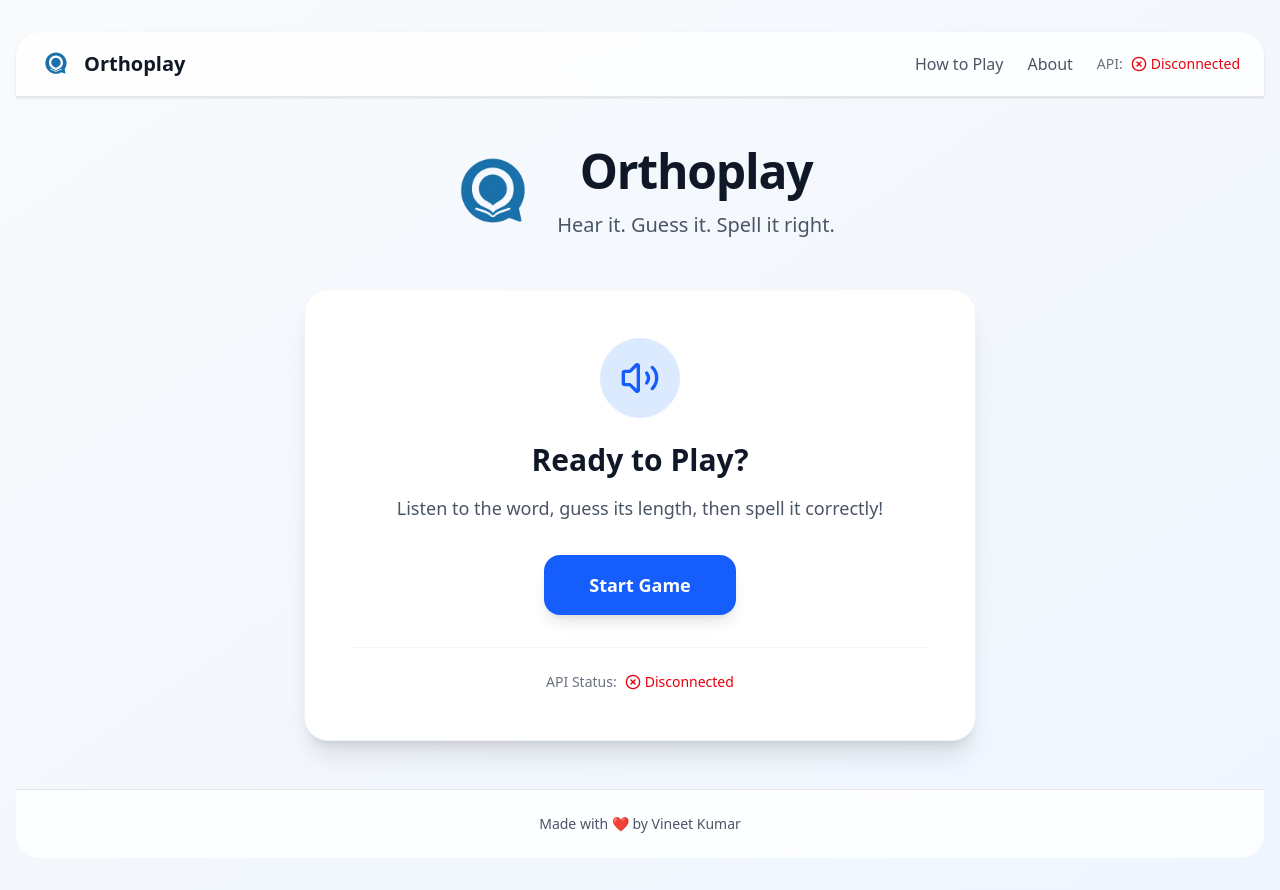
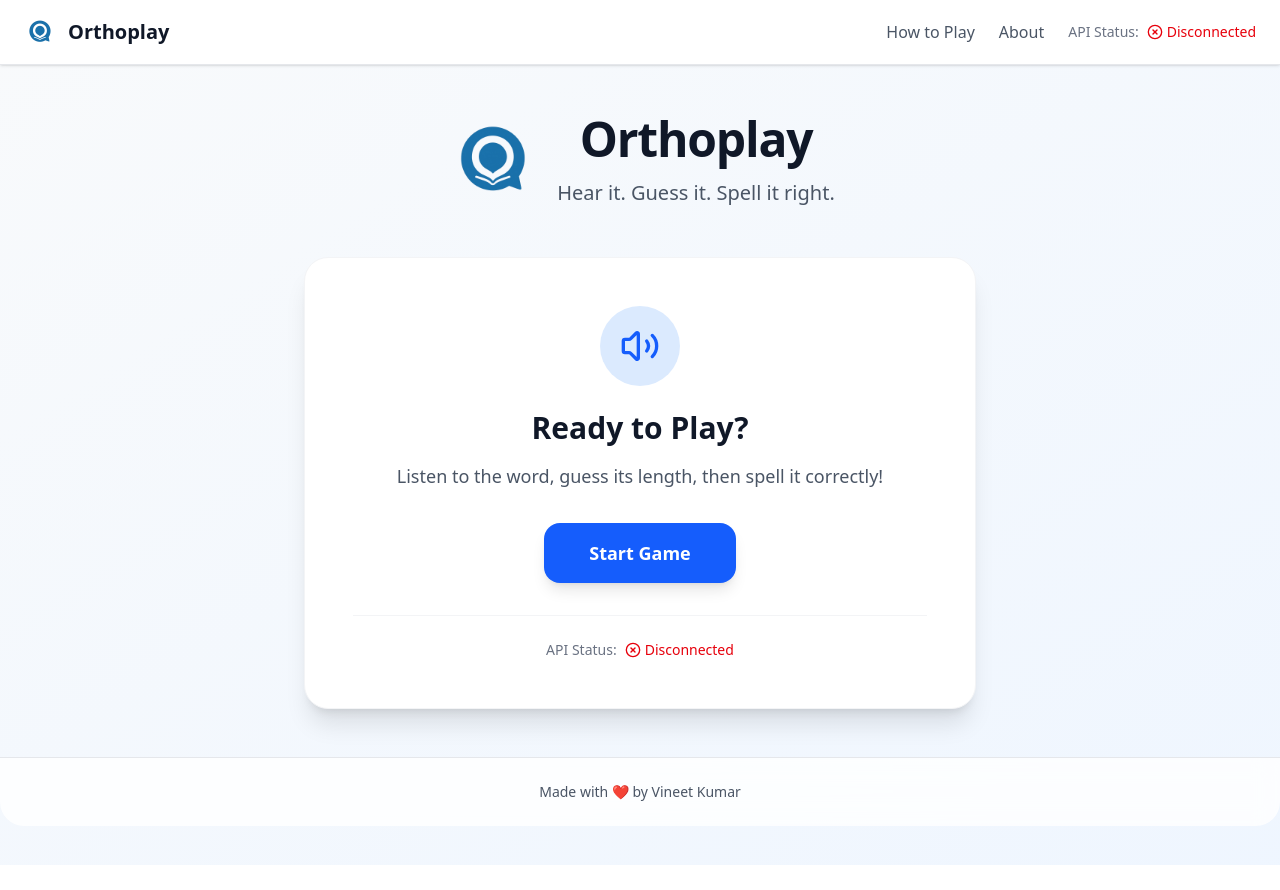
Before and after one commit to whyvineet/orthoplay, a React (Vite) app in the folder frontend/: page / in a window 1280 px wide. After the commit the page ends 865 px from the top, so only its background shows below. Built offline with nearby package versions, Linux system fonts and the light colour scheme; no server answers.

Commit message:
Improved Navbar UI

```diff
--- a/frontend/src/App.jsx
+++ b/frontend/src/App.jsx
@@ -4,6 +4,7 @@ import GamePage from './pages/GamePage';
 import CompletePage from './pages/CompletePage';
 import ErrorMessage from './components/ErrorMessage';
 import { apiService } from './services/apiService';
+import Navigation from './components/Navigation';
 
 const OrthoplayGame = () => {
   const [gameState, setGameState] = useState('start'); // 'start', 'playing', 'complete'
@@ -213,6 +214,7 @@ const OrthoplayGame = () => {
         />
       )}
 
+      <Navigation apiStatus={apiStatus} />
       {gameState === 'start' && <StartPage {...gameProps} />}
       {gameState === 'playing' && <GamePage {...gameProps} />}
       {gameState === 'complete' && <CompletePage {...gameProps} />}
--- a/frontend/src/components/Navigation.jsx
+++ b/frontend/src/components/Navigation.jsx
@@ -4,7 +4,7 @@ import { useState } from "react";
 const Navigation = ({ apiStatus }) => {
   const [isOpen, setIsOpen] = useState(false);
   return (
-    <nav className="bg-white/80 backdrop-blur-md border-b border-gray-200 mb-12 rounded-t-3xl shadow-sm flex items-center justify-between px-2">
+    <nav className="sticky top-0 bg-white/50 z-10 backdrop-blur-md border-b border-gray-200 shadow-sm flex items-center justify-between px-2">
       <div className="max-w-7xl mx-auto md:px-4 flex items-center justify-between w-full p-1 md:h-16 h-12">
         {/* logo */}
         <div className="flex items-center">
@@ -14,18 +14,17 @@ const Navigation = ({ apiStatus }) => {
 
         {/* Desktop Navigation */}
         <div className="items-center space-x-6 hidden md:flex">
-          <button className="text-gray-600 hover:text-gray-900 transition-colors">
+          <button className="text-gray-600 hover:text-gray-900 transition-colors cursor-pointer">
             How to Play
           </button>
-          <button className="text-gray-600 hover:text-gray-900 transition-colors">
+          <button className="text-gray-600 hover:text-gray-900 transition-colors cursor-pointer">
             About
           </button>
           <div className="flex items-center text-sm">
-            <span className="text-gray-500 mr-2">API:</span>
+            <span className="text-gray-500 mr-2">API Status:</span>
             <span
-              className={`flex items-center font-medium ${
-                apiStatus === "connected" ? "text-green-600" : "text-red-600"
-              }`}
+              className={`flex items-center font-medium ${apiStatus === "connected" ? "text-green-600" : "text-red-600"
+                }`}
             >
               {apiStatus === "connected" ? (
                 <CheckCircle className="h-4 w-4 mr-1" />
@@ -39,24 +38,21 @@ const Navigation = ({ apiStatus }) => {
 
         {/* mobile navbar hamburger */}
         <div className="md:hidden" onClick={() => setIsOpen(!isOpen)}>
-          <button>
+          <button className="cursor-pointer">
             <Menu />
           </button>
         </div>
 
         {/* Mobile Menu */}
         {isOpen && (
-          <div className="absolute top-full left-0 w-full bg-white p-4 flex flex-col gap-2 rounded-b-md shadow-lg z-50 text-sm items-center">
-            <div>How to Play</div>
-            <hr className="w-full border-gray-300" />
-            <div>About</div>
-            <hr className="w-full border-gray-300" />
+          <div className="md:hidden absolute top-full left-0 w-full bg-white p-4 flex flex-col gap-y-4 rounded-b-md shadow-lg z-50 text-sm items-center">
+            <div className="cursor-pointer text-gray-600 hover:text-gray-900 transition-colors ">How to Play</div>
+            <div className="cursor-pointer text-gray-600 hover:text-gray-900 transition-colors ">About</div>
             <div className="flex items-center gap-2">
-              <span>API:</span>
+              <span>API Status:</span>
               <span
-                className={`flex items-center font-medium ${
-                  apiStatus === "connected" ? "text-green-600" : "text-red-600"
-                }`}
+                className={`flex items-center font-medium ${apiStatus === "connected" ? "text-green-600" : "text-red-600"
+                  }`}
               >
                 {apiStatus === "connected" ? (
                   <CheckCircle className="h-4 w-4 mr-1" />
--- a/frontend/src/pages/StartPage.jsx
+++ b/frontend/src/pages/StartPage.jsx
@@ -1,12 +1,10 @@
 import { Volume2, CheckCircle, XCircle } from "lucide-react";
-import Navigation from "../components/Navigation";
 import Footer from "../components/Footer";
 
 const StartPage = ({ isLoading, startGame, apiStatus }) => {
   return (
-    <div className="min-h-screen bg-gradient-to-br from-slate-50 to-blue-50">
-      <div className="container mx-auto px-4 py-8">
-        <Navigation apiStatus={apiStatus} />
+    <div className="min-h-screen bg-gradient-to-br pt-12 from-slate-50 to-blue-50">
+      <div className="container mx-auto">
         <header className="text-center mb-12">
           <div className="flex items-center justify-center mb-6">
             <img
```
